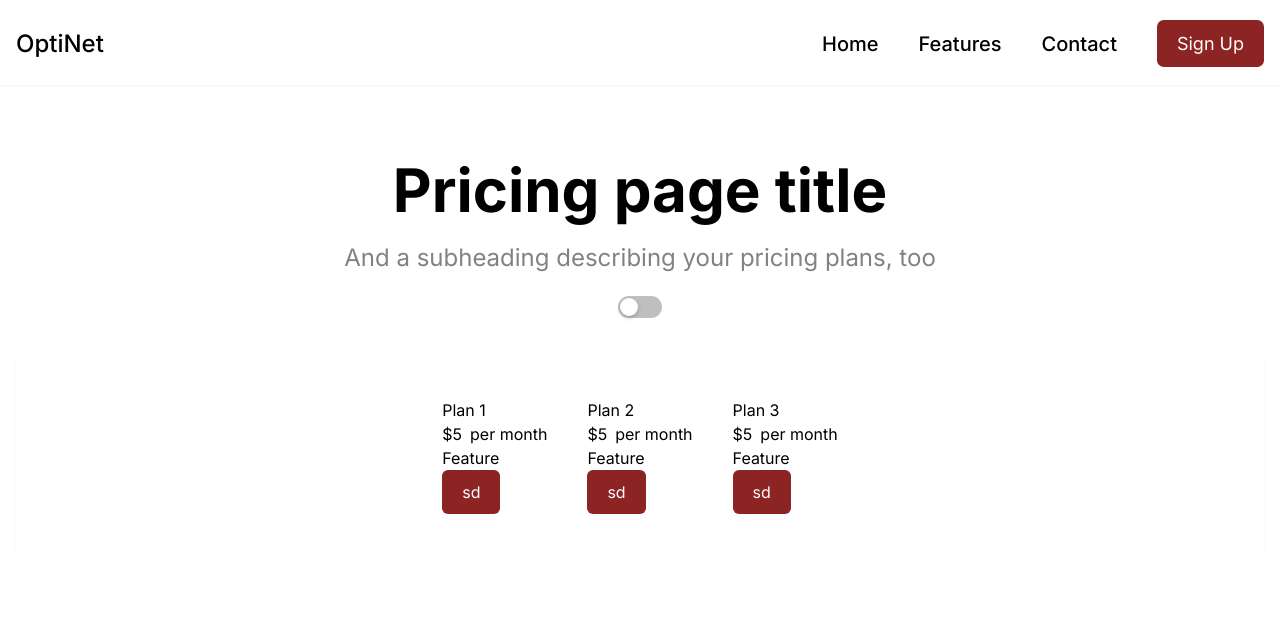
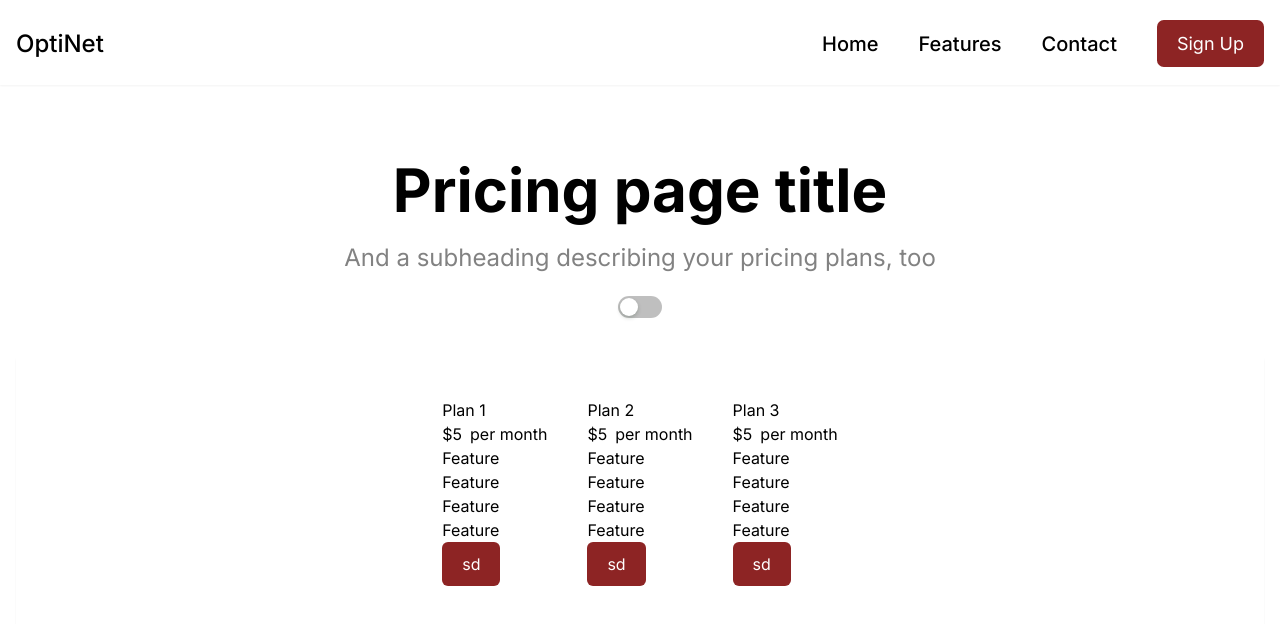
Before and after one commit to jamescasipong/isp-services, a React (Vite) app: page /contact in a window 1280 px wide. Shown: the top 624 px of the page. Built offline with nearby package versions, Linux system fonts and the light colour scheme.

Commit message:
Update Header.jsx

```diff
--- a/src/components/ContactSections/Header.jsx
+++ b/src/components/ContactSections/Header.jsx
@@ -28,7 +28,10 @@ const Header = () => {
 
                         <ul className=''>
                             {p.features.map((f) => (
-                                <li>{f.f1}</li>
+                                <li key={f.id}>{f.f1}<br />
+                                {f.f2}<br />
+                                {f.f3}<br />
+                                {f.f4}<br /></li>
                             ))}
                         </ul>
                         <Button link="" label="sd"></Button>
```
